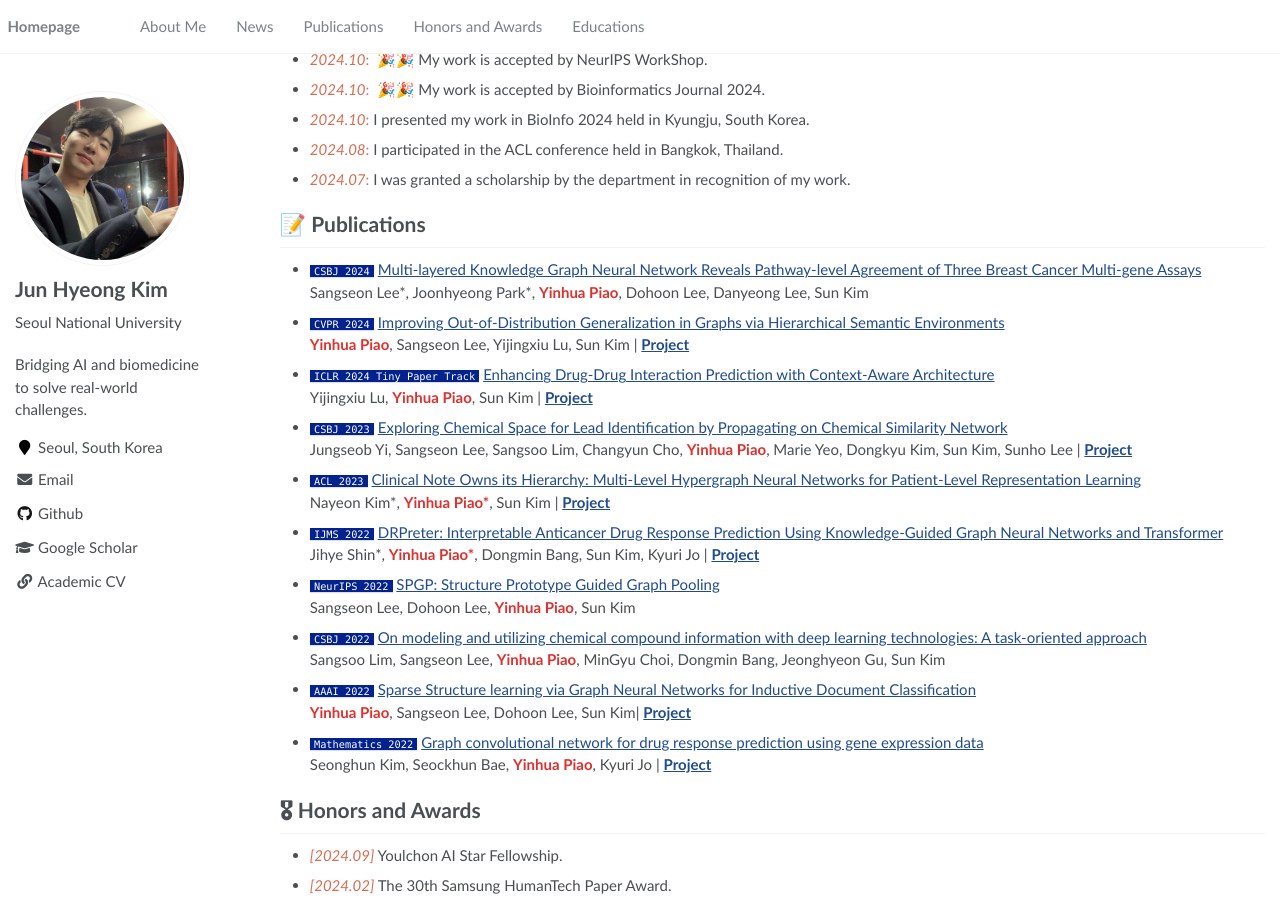
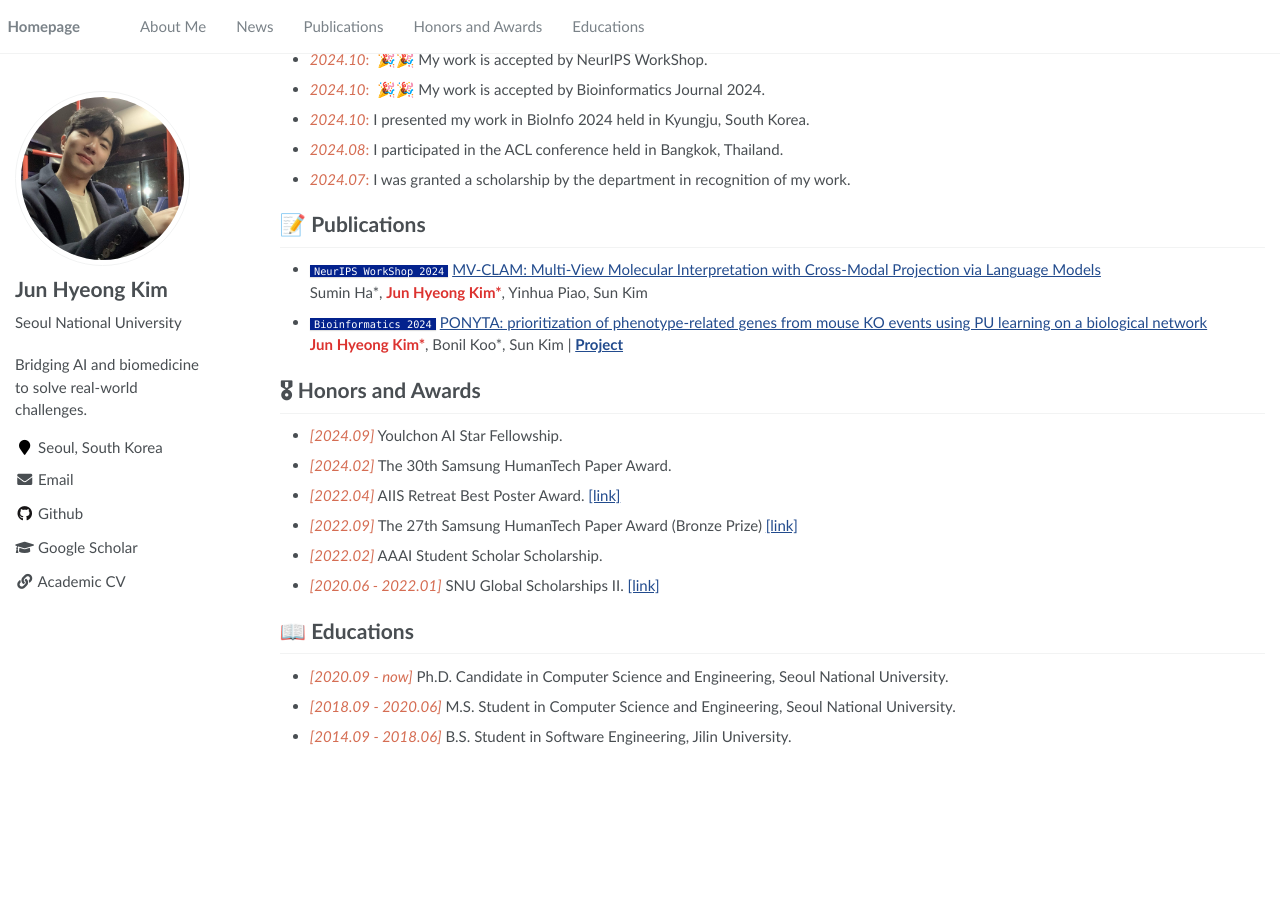
Before and after one commit to Jun-Hyeong-Kim/Jun-Hyeong-Kim.github.io, a Jekyll site: the page built from _pages/about.md, in a window 1280 px wide and 900 px high, scrolled down 254 px. Built offline with Jekyll 4.4.1, drawn with Linux system fonts in a browser that asks for light colours; after the commit the page ends 1016 px from its top, so only the background shows below that.

Commit message:
Update about.md
Signed-off-by: kjh <112607676+Jun-Hyeong-Kim@users.noreply.github.com>

```diff
--- a/_pages/about.md
+++ b/_pages/about.md
@@ -39,71 +39,21 @@ My research interests center on applying AI models and creating innovative deep
 </div> -->
 
 <ul>
-    <li>
-    <code class="language-plaintext highlighter-rouge">CSBJ 2024</code>
-    <a href="https://doi.org/10.1016/j.csbj.2024.04.038">Multi-layered Knowledge Graph Neural Network Reveals Pathway-level Agreement of Three Breast Cancer Multi-gene Assays</a>
-    <br> Sangseon Lee*, Joonhyeong Park*, <strong style="color: #dc322f">Yinhua Piao</strong>, Dohoon Lee, Danyeong Lee, Sun Kim
+
+
+
+  <li>
+    <code class="language-plaintext highlighter-rouge">NeurIPS WorkShop 2024</code>
+    <a href="https://openreview.net/forum?id=06B23UkNid">MV-CLAM: Multi-View Molecular Interpretation with Cross-Modal Projection via Language Models</a>
+    <br> Sumin Ha*, <strong style="color: #dc322f">Jun Hyeong Kim*</strong>, Yinhua Piao, Sun Kim
   </li>
 
   <li>
-    <code class="language-plaintext highlighter-rouge">CVPR 2024</code>
-    <a href="https://arxiv.org/abs/2403.01773">Improving Out-of-Distribution Generalization in Graphs via Hierarchical Semantic Environments</a>
-    <br> <strong style="color: #dc322f">Yinhua Piao</strong>, Sangseon Lee, Yijingxiu Lu, Sun Kim | <a href="https://github.com/qkrdmsghk/GOODHSE"><strong>Project</strong></a>
+    <code class="language-plaintext highlighter-rouge">Bioinformatics 2024</code>
+    <a href="https://academic.oup.com/bioinformatics/article/40/11/btae634/7829145">PONYTA: prioritization of phenotype-related genes from mouse KO events using PU learning on a biological network</a>
+    <br> <strong style="color: #dc322f">Jun Hyeong Kim*</strong>, Bonil Koo*, Sun Kim | <a href="https://github.com/Jun-Hyeong-Kim/PONYTA"><strong>Project</strong></a>
   </li>
 
-  <li>
-    <code class="language-plaintext highlighter-rouge">ICLR 2024 Tiny Paper Track</code>
-    <a href="https://openreview.net/forum?id=e2Bkf1Bzh4">Enhancing Drug-Drug Interaction Prediction with Context-Aware Architecture</a>
-    <br> Yijingxiu Lu, <strong style="color: #dc322f">Yinhua Piao</strong>, Sun Kim | <a href="https://github.com/solanoon/CabidaDDI"><strong>Project</strong></a>
-  </li>
-
-  <li>
-    <code class="language-plaintext highlighter-rouge">CSBJ 2023</code>
-    <a href="https://doi.org/10.1016/j.csbj.2023.08.016">Exploring Chemical Space for Lead Identification by Propagating on Chemical Similarity Network</a>
-    <br> Jungseob Yi, Sangseon Lee, Sangsoo Lim, Changyun Cho, <strong style="color: #dc322f">Yinhua Piao</strong>, Marie Yeo, Dongkyu Kim, Sun Kim, Sunho Lee | <a href="https://github.com/J-Sub/ChemNP"><strong>Project</strong></a>
-  </li>
-
-  <li>
-    <code class="language-plaintext highlighter-rouge">ACL 2023</code>
-    <!-- <span style="color:red">(Long paper)</span> -->
-    <a href="https://arxiv.org/abs/2305.09756">Clinical Note Owns its Hierarchy: Multi-Level Hypergraph Neural Networks for Patient-Level Representation Learning</a>
-    <br> Nayeon Kim*, <strong style="color: #dc322f">Yinhua Piao*</strong>, Sun Kim | <a href="https://github.com/ny1031/TM-HGNN"><strong>Project</strong></a>
-  </li>
-
-  <li>
-    <code class="language-plaintext highlighter-rouge">IJMS 2022</code>
-    <!-- <span style="color:red">(Long paper)</span> -->
-    <a href="https://www.mdpi.com/1422-0067/23/22/13919">DRPreter: Interpretable Anticancer Drug Response Prediction Using Knowledge-Guided Graph Neural Networks and Transformer</a>
-    <br> Jihye Shin*, <strong style="color: #dc322f">Yinhua Piao*</strong>, Dongmin Bang, Sun Kim, Kyuri Jo | <a href="https://github.com/babaling/DRPreter"><strong>Project</strong></a>
-  </li>
-
-  <li>
-    <code class="language-plaintext highlighter-rouge">NeurIPS 2022</code>
-    <!-- <span style="color:red">(GLFrontiers Workshop)</span> -->
-    <a href="https://openreview.net/forum?id=z3SHKtoG5XZ">SPGP: Structure Prototype Guided Graph Pooling</a>
-    <br> Sangseon Lee, Dohoon Lee, <strong style="color: #dc322f">Yinhua Piao</strong>, Sun Kim
-  </li>
-
-  <li>
-    <code class="language-plaintext highlighter-rouge">CSBJ 2022</code>
-    <!-- <span style="color:red">(Survey paper)</span> -->
-    <a href="https://www.sciencedirect.com/science/article/pii/S2001037022003300">On modeling and utilizing chemical compound information with deep learning technologies: A task-oriented approach</a>
-    <br> Sangsoo Lim, Sangseon Lee, <strong style="color: #dc322f">Yinhua Piao</strong>, MinGyu Choi, Dongmin Bang, Jeonghyeon Gu, Sun Kim
-  </li>
-
-  <li>
-    <code class="language-plaintext highlighter-rouge">AAAI 2022</code>
-    <!-- <span style="color:red">(Survey paper)</span> -->
-    <a href="https://ojs.aaai.org/index.php/AAAI/article/view/21366">Sparse Structure learning via Graph Neural Networks for Inductive Document Classification</a>
-    <br> <strong style="color: #dc322f">Yinhua Piao</strong>, Sangseon Lee, Dohoon Lee, Sun Kim| <a href="https://github.com/qkrdmsghk/TextSSL"><strong>Project</strong></a>
-  </li>
-
-  <li>
-    <code class="language-plaintext highlighter-rouge">Mathematics 2022</code>
-    <!-- <span style="color:red">(Survey paper)</span> -->
-    <a href="https://www.mdpi.com/2227-7390/9/7/772">Graph convolutional network for drug response prediction using gene expression data</a>
-    <br> Seonghun Kim, Seockhun Bae, <strong style="color: #dc322f">Yinhua Piao</strong>, Kyuri Jo | <a href="https://github.com/BML-cbnu/DrugGCN"><strong>Project</strong></a>
-  </li>
 
 
 </ul>
```
